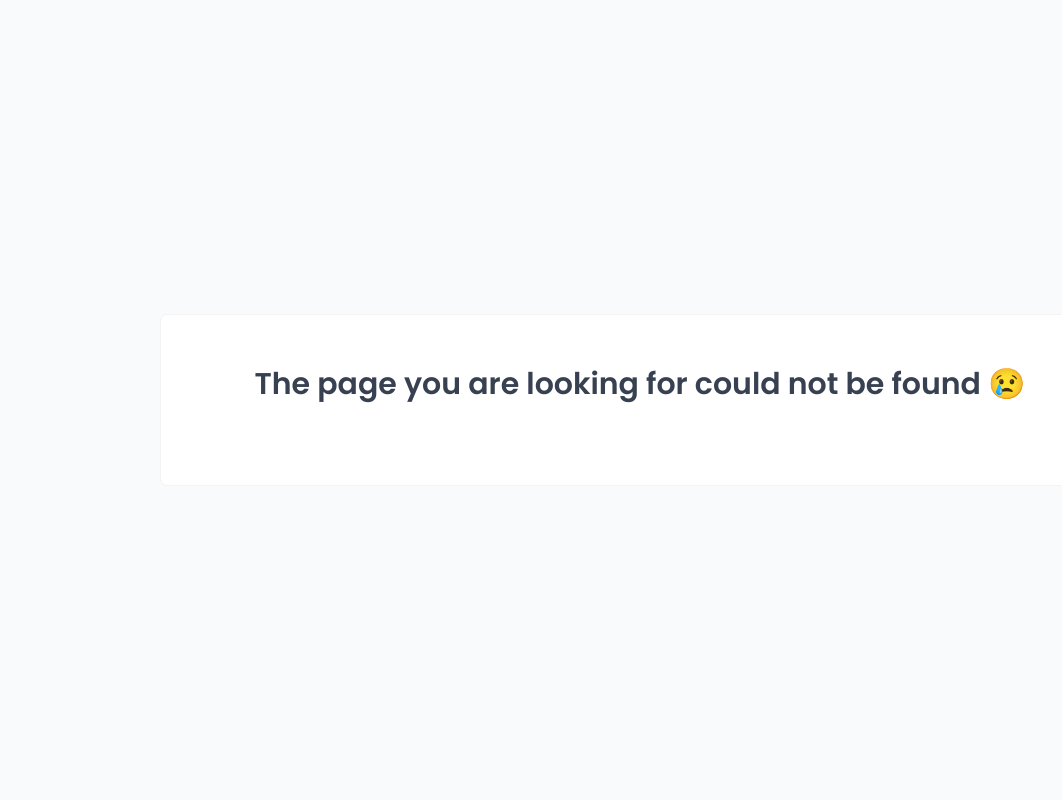
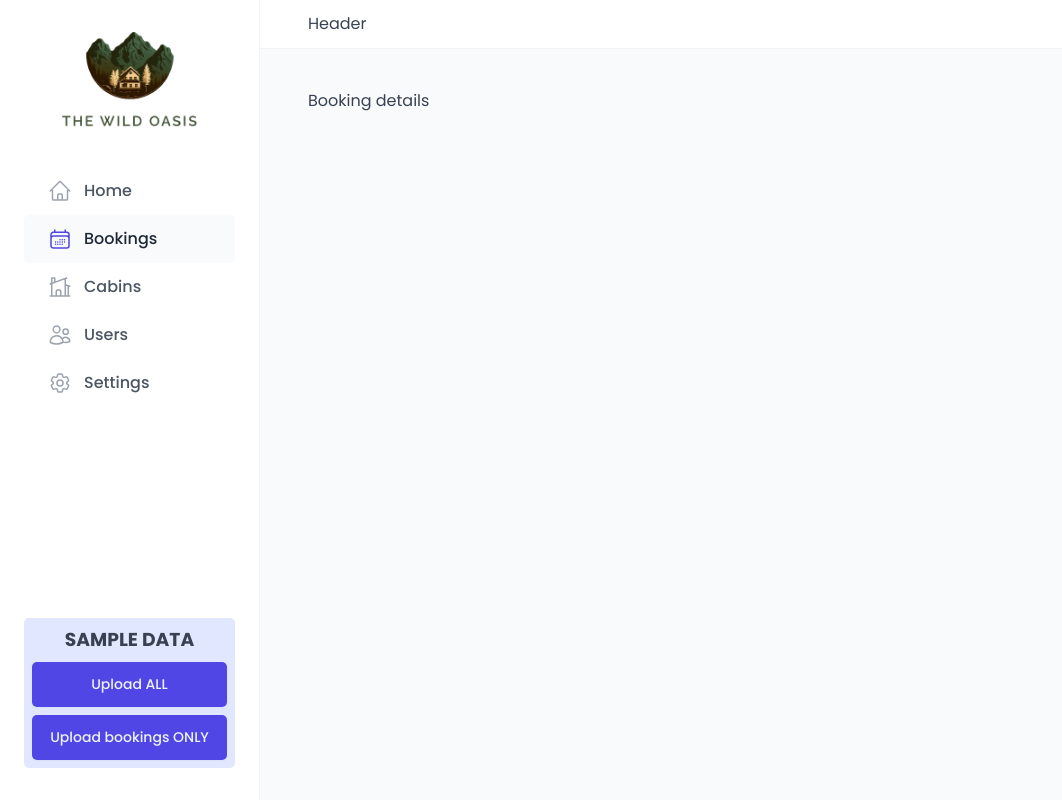
Before and after one commit to OlgaPrikhodko/wild-oasis, a React (Vite) app: page /bookings/1 in a window 1280 px wide. Shown: the whole page, without its empty margins (0-1062 px from the left). Built offline with nearby package versions, Linux system fonts and the light colour scheme; a web font is replaced by a local one.

Commit message:
:star: feat(App): add booking detail page

```diff
--- a/src/App.tsx
+++ b/src/App.tsx
@@ -1,20 +1,21 @@
 import { BrowserRouter, Navigate, Route, Routes } from "react-router-dom";
 import { QueryClient, QueryClientProvider } from "@tanstack/react-query";
 import { ReactQueryDevtools } from "@tanstack/react-query-devtools";
+import { Toaster } from "react-hot-toast";
+import { StyleSheetManager } from "styled-components";
+import isPropValid from "@emotion/is-prop-valid";
 
 import Account from "@/pages/Account";
 import AppLayout from "./ui/AppLayout";
+import Booking from "./pages/Booking";
 import Bookings from "@/pages/Bookings";
 import Cabins from "@/pages/Cabins";
 import Dashboard from "@/pages/Dashboard";
+import GlobalStyles from "./styles/globalStyles";
 import Login from "@/pages/Login";
 import PageNotFound from "@/pages/PageNotFound";
 import Settings from "@/pages/Settings";
 import Users from "@/pages/Users";
-import GlobalStyles from "./styles/globalStyles";
-import { Toaster } from "react-hot-toast";
-import { StyleSheetManager } from "styled-components";
-import isPropValid from "@emotion/is-prop-valid";
 
 const queryClient = new QueryClient({
   defaultOptions: {
@@ -35,6 +36,7 @@ const App = () => {
             <Route element={<AppLayout />}>
               <Route index element={<Navigate replace to="dashboard" />} />
               <Route path="dashboard" element={<Dashboard />} />
+              <Route path="bookings/:bookingId" element={<Booking />} />
               <Route path="bookings" element={<Bookings />} />
               <Route path="cabins" element={<Cabins />} />
               <Route path="users" element={<Users />} />
--- /dev/null
+++ b/src/pages/Booking.tsx
@@ -0,0 +1,4 @@
+function Booking() {
+  return <div>Booking details</div>;
+}
+export default Booking;
```
